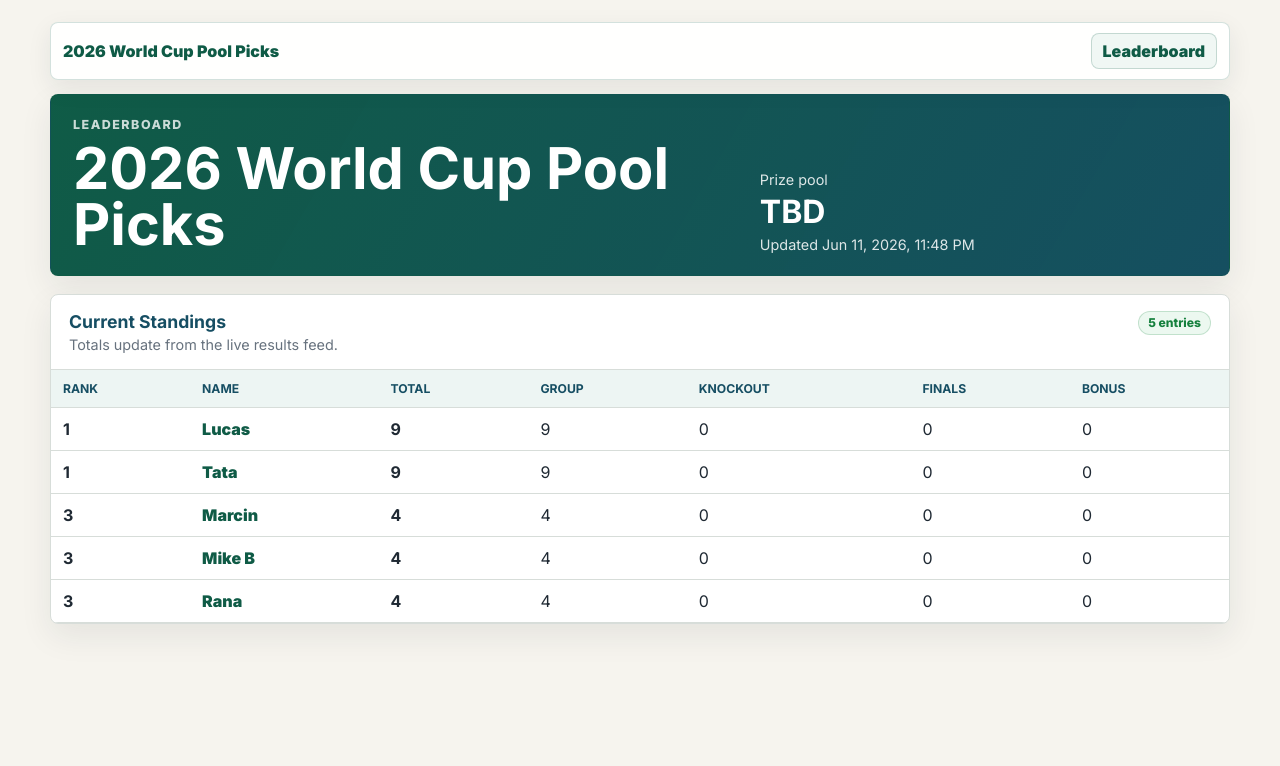
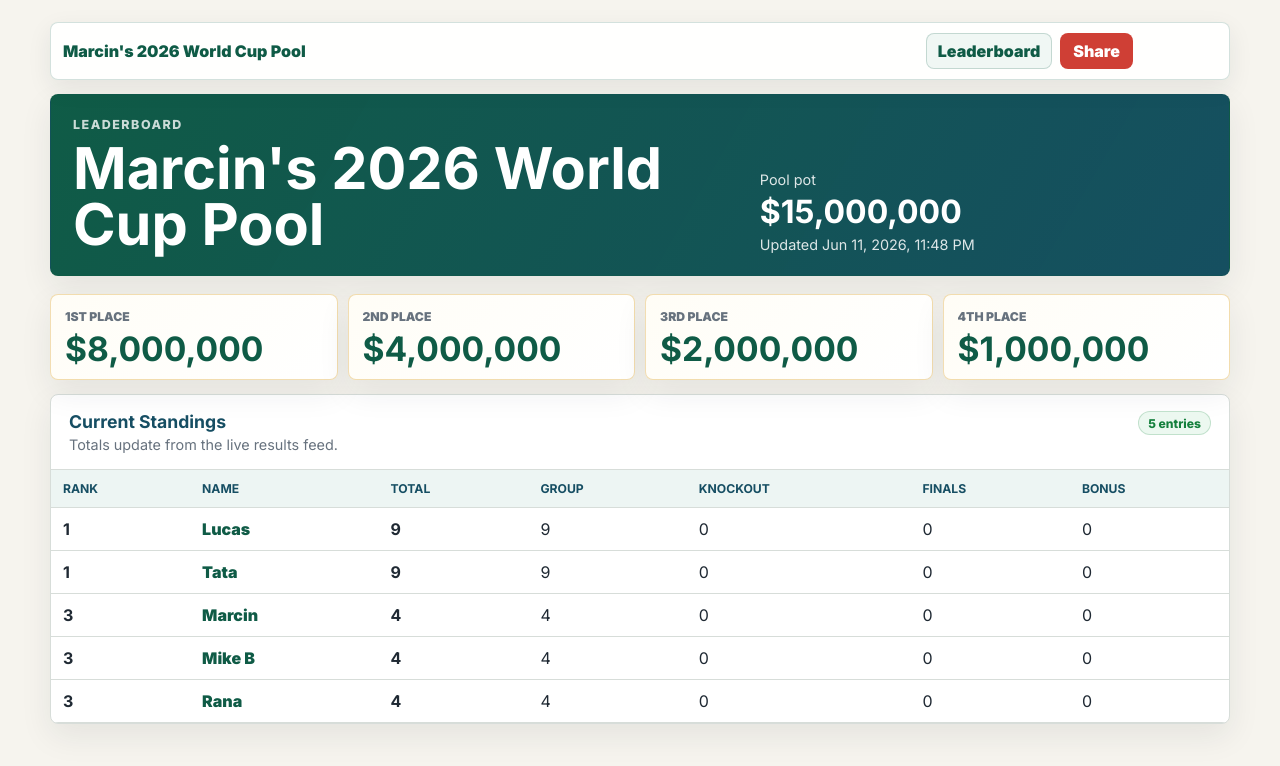
Before and after one commit to ahdsr/world-cup-2026-pool, a website with bundled scripts: page index.html in a window 1280 px wide. Built offline with nearby package versions, Linux system fonts and the light colour scheme.

Commit message:
Update pool branding and prize display

```diff
--- a/assets/app.js
+++ b/assets/app.js
@@ -64,7 +64,6 @@ function statusPill(text, tone = "") {
 
 function renderNav(entriesConfig, route) {
   const leaderboardActive = route.view === "leaderboard" ? "active" : "";
-  const entryActive = route.view === "entry" ? "active" : "";
 
   return `
     <nav class="top-nav" aria-label="Primary">
@@ -75,6 +74,8 @@ function renderNav(entriesConfig, route) {
         <a class="nav-link ${leaderboardActive}" href="#/leaderboard" ${leaderboardActive ? 'aria-current="page"' : ""}>
           Leaderboard
         </a>
+        <button class="share-button" type="button" data-share-button>Share</button>
+        <span class="share-status" role="status" aria-live="polite"></span>
       </div>
     </nav>
   `;
@@ -297,7 +298,7 @@ function renderEntryHeader(entry, picks, results, score, sample = false) {
         <h1>${escapeHtml(entry.name)}</h1>
       </div>
       <div class="meta">
-        <span>${escapeHtml(picks.meta.title ?? "2026 World Cup Pool Picks")}</span>
+        <span>${escapeHtml(appState?.entriesConfig?.poolName ?? picks.meta.title ?? "2026 World Cup Pool Picks")}</span>
         <span>Updated ${formatDate(results.meta?.lastUpdated)}</span>
         <strong>${score.total} pts</strong>
       </div>
@@ -350,6 +351,26 @@ function renderSampleEntry(entry, entriesConfig, results) {
   `;
 }
 
+function renderPayouts(entriesConfig) {
+  const payouts = entriesConfig.payouts ?? [];
+  if (!payouts.length) return "";
+
+  return `
+    <section class="payout-grid" aria-label="Prize payouts">
+      ${payouts
+        .map(
+          (payout) => `
+            <article class="payout-card">
+              <span>${escapeHtml(payout.place)}</span>
+              <strong>${escapeHtml(payout.amount)}</strong>
+            </article>
+          `,
+        )
+        .join("")}
+    </section>
+  `;
+}
+
 function renderLeaderboard(entriesConfig, rows, results) {
   return `
     <header class="site-header leaderboard-header">
@@ -358,11 +379,12 @@ function renderLeaderboard(entriesConfig, rows, results) {
         <h1>${escapeHtml(entriesConfig.poolName)}</h1>
       </div>
       <div class="meta">
-        <span>Prize pool</span>
+        <span>Pool pot</span>
         <strong>${escapeHtml(entriesConfig.prizePoolLabel ?? "TBD")}</strong>
         <span>Updated ${formatDate(results.meta?.lastUpdated)}</span>
       </div>
     </header>
+    ${renderPayouts(entriesConfig)}
     <section class="panel leaderboard-panel">
       <div class="leaderboard-title">
         <div>
@@ -420,6 +442,39 @@ function renderNotFound(entriesConfig, entryId) {
   `;
 }
 
+function setShareStatus(message) {
+  const status = app.querySelector(".share-status");
+  if (!status) return;
+
+  status.textContent = message;
+  window.setTimeout(() => {
+    if (status.textContent === message) status.textContent = "";
+  }, 2400);
+}
+
+async function shareCurrentPage() {
+  const title = appState?.entriesConfig?.poolName ?? "Marcin's 2026 World Cup Pool";
+  const url = window.location.href;
+  const text = "View the latest standings and picks.";
+
+  try {
+    if (navigator.share) {
+      await navigator.share({ title, text, url });
+      return;
+    }
+
+    if (navigator.clipboard?.writeText) {
+      await navigator.clipboard.writeText(url);
+      setShareStatus("Link copied");
+      return;
+    }
+  } catch (error) {
+    if (error?.name === "AbortError") return;
+  }
+
+  window.prompt("Copy this link", url);
+}
+
 function renderRoute() {
   if (!appState) return;
 
@@ -445,6 +500,8 @@ function renderRoute() {
     ${renderNav(entriesConfig, route)}
     ${content}
   `;
+
+  app.querySelector("[data-share-button]")?.addEventListener("click", shareCurrentPage);
 }
 
 async function start() {
@@ -470,6 +527,7 @@ async function start() {
       picksByPath: new Map(picksEntries),
     };
 
+    document.title = entriesConfig.poolName;
     window.addEventListener("hashchange", renderRoute);
     renderRoute();
   } catch (error) {
--- a/assets/styles.css
+++ b/assets/styles.css
@@ -79,6 +79,31 @@ body {
   border: 1px solid transparent;
   border-radius: 8px;
   color: var(--brand-2);
+}
+
+.share-button {
+  display: inline-flex;
+  align-items: center;
+  min-height: 36px;
+  padding: 7px 12px;
+  border: 1px solid rgba(207, 63, 53, 0.28);
+  border-radius: 8px;
+  color: white;
+  background: var(--accent);
+  font: inherit;
+  font-weight: 900;
+  cursor: pointer;
+}
+
+.share-button:hover {
+  background: #b9342c;
+}
+
+.share-status {
+  min-width: 76px;
+  color: var(--muted);
+  font-size: 0.82rem;
+  font-weight: 800;
 }
 
 .nav-link.active,
@@ -185,6 +210,38 @@ h1 {
 .score-card.total strong {
   color: var(--brand);
   font-size: 4.4rem;
+}
+
+.payout-grid {
+  display: grid;
+  grid-template-columns: repeat(2, minmax(0, 1fr));
+  gap: 10px;
+  margin-bottom: 14px;
+}
+
+.payout-card {
+  min-height: 82px;
+  padding: 14px;
+  border: 1px solid rgba(217, 155, 31, 0.34);
+  border-radius: 8px;
+  background: linear-gradient(135deg, #fffdf6, #ffffff);
+  box-shadow: var(--shadow);
+}
+
+.payout-card span {
+  display: block;
+  margin-bottom: 8px;
+  color: var(--muted);
+  font-size: 0.76rem;
+  font-weight: 900;
+  text-transform: uppercase;
+}
+
+.payout-card strong {
+  color: var(--brand);
+  font-size: clamp(1.45rem, 4vw, 2.1rem);
+  line-height: 1;
+  overflow-wrap: anywhere;
 }
 
 .panel {
@@ -530,6 +587,10 @@ code {
     grid-column: auto;
   }
 
+  .payout-grid {
+    grid-template-columns: repeat(4, minmax(0, 1fr));
+  }
+
   .groups-grid {
     grid-template-columns: repeat(2, minmax(0, 1fr));
   }
@@ -565,12 +626,23 @@ code {
   }
 
   .nav-actions,
-  .nav-link {
+  .nav-link,
+  .share-button {
     width: 100%;
   }
 
-  .nav-link {
+  .nav-actions {
+    flex-direction: column;
+  }
+
+  .nav-link,
+  .share-button {
     justify-content: center;
+  }
+
+  .share-status {
+    min-width: 0;
+    text-align: center;
   }
 
   .site-header {
--- a/data/entries.json
+++ b/data/entries.json
@@ -1,6 +1,24 @@
 {
-  "poolName": "2026 World Cup Pool Picks",
-  "prizePoolLabel": "TBD",
+  "poolName": "Marcin's 2026 World Cup Pool",
+  "prizePoolLabel": "$15,000,000",
+  "payouts": [
+    {
+      "place": "1st Place",
+      "amount": "$8,000,000"
+    },
+    {
+      "place": "2nd Place",
+      "amount": "$4,000,000"
+    },
+    {
+      "place": "3rd Place",
+      "amount": "$2,000,000"
+    },
+    {
+      "place": "4th Place",
+      "amount": "$1,000,000"
+    }
+  ],
   "defaultEntryId": "lucas",
   "entries": [
     {
--- a/index.html
+++ b/index.html
@@ -3,10 +3,10 @@
   <head>
     <meta charset="utf-8" />
     <meta name="viewport" content="width=device-width, initial-scale=1" />
-    <title>2026 World Cup Pool Picks</title>
+    <title>Marcin's 2026 World Cup Pool</title>
     <meta
       name="description"
-      content="Lucas' 2026 World Cup pool picks and current score."
+      content="Marcin's 2026 World Cup pool leaderboard, picks, and current score."
     />
     <link rel="preconnect" href="https://fonts.googleapis.com" />
     <link rel="preconnect" href="https://fonts.gstatic.com" crossorigin />
@@ -19,7 +19,7 @@
   <body>
     <main id="app" class="shell" aria-live="polite">
       <section class="loading">
-        <h1>2026 World Cup Pool Picks</h1>
+        <h1>Marcin's 2026 World Cup Pool</h1>
         <p>Loading picks...</p>
       </section>
     </main>
```
Also changed, not shown: README.md.
